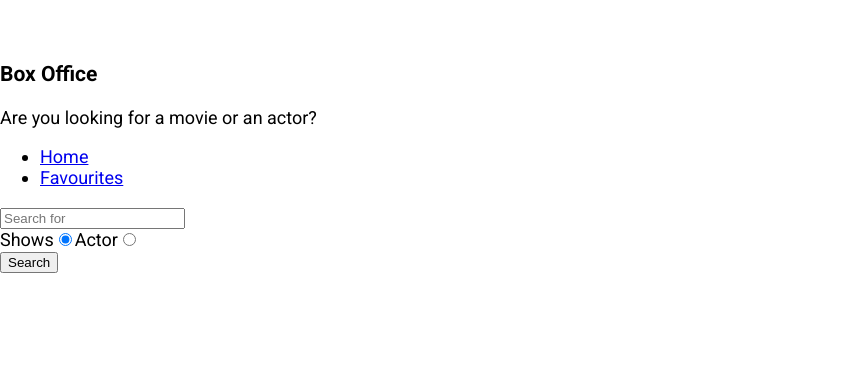
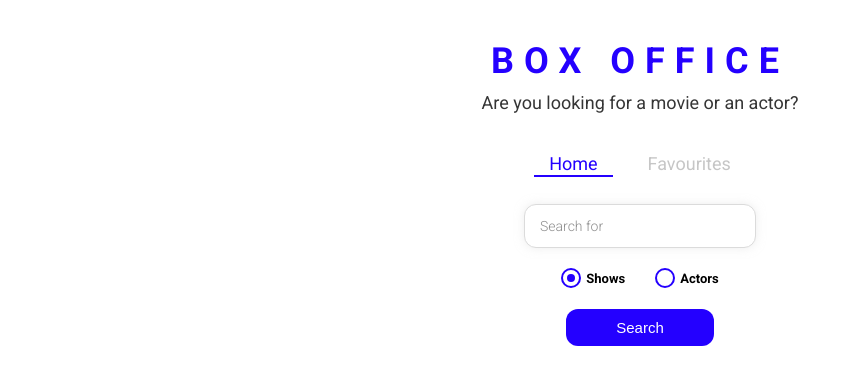
Before and after one commit to Dhrumi-Vakhariya/box-office-app, a React (Create React App) app: page / in a window 1280 px wide. Shown: the top 384 px of the page, without its empty margins (0-861 px from the left). Built offline with nearby package versions, Linux system fonts and the light colour scheme.

Commit message:
Added styled the app

```diff
--- a/src/App.js
+++ b/src/App.js
@@ -2,11 +2,20 @@
 import Home from "./pages/Home";
 import Starred from "./pages/Starred";
 import Show from "./pages/Show";
+import { ThemeProvider } from "styled-components";
+
+const theme = {
+  mainColors: {
+    blue: "#2400ff",
+    gray: "#c6c6c6",
+    dark: "#353535",
+  },
+};
 
 function App() {
   return (
-    <div>
-      <BrowserRouter>
+    <BrowserRouter>
+      <ThemeProvider theme={theme}>
         <Switch>
           <Route exact path="/">
             <Home />
@@ -19,8 +28,8 @@
           </Route>
           <Route>Sorry, the page you visited does not exist.</Route>
         </Switch>
-      </BrowserRouter>
-    </div>
+      </ThemeProvider>
+    </BrowserRouter>
   );
 }
 
--- a/src/components/AppNavConfig.js
+++ b/src/components/AppNavConfig.js
@@ -1,7 +1,7 @@
 import React from "react";
-import { Link } from "react-router-dom";
+import { useLocation } from "react-router-dom";
+import { LinkStyled, NavList } from "../misc/styled";
 
-const AppNavConfig = () => {
 const LINKS = [
   {
     path: "/",
@@ -12,15 +12,23 @@
     title: "Favourites",
   },
 ];
+
+const AppNavConfig = () => {
+  const location = useLocation();
   return (
     <div>
-      <ul>
+      <NavList>
         {LINKS.map(item => (
           <li key={item.path}>
-            <Link to={item.path}>{item.title}</Link>
+            <LinkStyled
+              to={item.path}
+              className={item.path === location.pathname ? "active" : ""}
+            >
+              {item.title}
+            </LinkStyled>
           </li>
         ))}
-      </ul>
+      </NavList>
     </div>
   );
 };
--- /dev/null
+++ b/src/components/CustomRadio.js
@@ -0,0 +1,14 @@
+import React from "react";
+import { RadioWrapper } from "../misc/styled";
+
+const CustomRadio = ({ label, ...restProps }) => {
+  return (
+    <RadioWrapper htmlFor={restProps.id}>
+      {label}
+      <input {...restProps} type="radio" />
+      <span />
+    </RadioWrapper>
+  );
+};
+
+export default CustomRadio;
--- a/src/components/Header.js
+++ b/src/components/Header.js
@@ -1,11 +1,12 @@
 import React from "react";
+import { TitleWrapper } from "../misc/styled";
 
 const Header = ({ title, subtitle }) => {
   return (
-    <div>
-      <h3>{title}</h3>
+    <TitleWrapper>
+      <h1>{title}</h1>
       <p>{subtitle}</p>
-    </div>
+    </TitleWrapper>
   );
 };
 
--- a/src/misc/styled.js
+++ b/src/misc/styled.js
@@ -1,4 +1,5 @@
 import styled from "styled-components";
+import { Link } from "react-router-dom";
 
 export const FlexGrid = styled.div`
   display: flex;
@@ -6,6 +7,96 @@
   flex-wrap: wrap;
 `;
 
+// Home.styled.js
+export const SearchInput = styled.input`
+  display: block;
+  font-family: "Roboto", sans-serif;
+  width: 200px;
+  margin: auto;
+  outline: none;
+  padding: 13px 15px;
+  border: 1px solid #dbdbdb;
+  box-shadow: 0px 0px 10px 0px rgba(219, 219, 219, 0.5);
+  font-size: 14px;
+  border-radius: 12px;
+  color: #8d8d8d;
+
+  &::placeholder {
+    font-weight: 300;
+    color: #8d8d8d;
+  }
+`;
+
+export const RadioInputsWrapper = styled.div`
+  display: flex;
+  justify-content: center;
+  margin: 20px 0;
+
+  div {
+    margin: 0 15px;
+  }
+`;
+
+export const SearchButtonWrapper = styled.div`
+  text-align: center;
+  margin-bottom: 35px;
+
+  button {
+    color: #fff;
+    background-color: ${({ theme }) => theme.mainColors.blue};
+    margin: auto;
+    padding: 10px 50px;
+    font-size: 15px;
+    border: none;
+    outline: none;
+    border-radius: 12px;
+    &:hover {
+      cursor: pointer;
+    }
+  }
+`;
+
+// Navs.styled.js
+export const NavList = styled.ul`
+  display: flex;
+  justify-content: center;
+  list-style: none;
+  margin: 0 0 30px;
+  padding: 0;
+`;
+
+export const LinkStyled = styled(Link)`
+  margin: 0 10px;
+  padding: 3px 15px;
+  position: relative;
+  text-decoration: none;
+  color: ${({ theme }) => theme.mainColors.gray};
+  &.active {
+    color: ${({ theme }) => theme.mainColors.blue};
+    &:after {
+      content: "";
+      position: absolute;
+      display: block;
+      height: 2px;
+      left: 0%;
+      bottom: 0;
+      background-color: ${({ theme }) => theme.mainColors.blue};
+      animation: slide-in 0.3s ease-in forwards;
+      @keyframes slide-in {
+        from {
+          left: 50%;
+          width: 0;
+        }
+        to {
+          left: 0%;
+          width: 100%;
+        }
+      }
+    }
+  }
+`;
+
+//SearchCard.js
 export const SearchCard = styled.div`
   width: 300px;
   height: 100%;
@@ -269,3 +360,74 @@
     }
   }
 `;
+
+// Title.styled.js
+export const TitleWrapper = styled.div`
+  text-align: center;
+  margin: 0 0 40px;
+
+  h1 {
+    color: ${({ theme }) => theme.mainColors.blue};
+    letter-spacing: 10px;
+    text-transform: uppercase;
+    margin: 0 0 10px;
+  }
+
+  p {
+    color: ${({ theme }) => theme.mainColors.dark};
+    margin: 0;
+  }
+`;
+
+// CustomRadio.js
+export const RadioWrapper = styled.label`
+  display: block;
+  position: relative;
+  padding-left: 25px;
+  cursor: pointer;
+  font-size: 13px;
+  user-select: none;
+  font-weight: 700;
+  line-height: 1.65;
+
+  input {
+    position: absolute;
+    opacity: 0;
+    cursor: pointer;
+  }
+
+  span {
+    position: absolute;
+    top: 0;
+    left: 0;
+    height: 16px;
+    width: 16px;
+    background-color: #fff;
+    border: 2px solid ${({ theme }) => theme.mainColors.blue};
+    border-radius: 50%;
+  }
+
+  input:checked ~ span {
+    background-color: #fff;
+    border: 2px solid ${({ theme }) => theme.mainColors.blue};
+  }
+
+  span:after {
+    content: "";
+    position: absolute;
+    display: none;
+  }
+
+  input:checked ~ span:after {
+    display: block;
+  }
+
+  span:after {
+    top: 4px;
+    left: 4px;
+    width: 8px;
+    height: 8px;
+    border-radius: 50%;
+    background: ${({ theme }) => theme.mainColors.blue};
+  }
+`;
--- a/src/pages/Home.js
+++ b/src/pages/Home.js
@@ -4,6 +4,12 @@
 import ActorGrid from "../components/actor/ActorGrid";
 import { apiGet } from "../misc/config";
 import { useLastQuery } from "../misc/custom-hooks";
+import {
+  RadioInputsWrapper,
+  SearchButtonWrapper,
+  SearchInput,
+} from "../misc/styled";
+import CustomRadio from "../components/CustomRadio";
 
 const Home = () => {
   const [input, setInput] = useLastQuery();
@@ -59,38 +65,40 @@
 
   return (
     <MainLayout>
-      <input
+      <SearchInput
         type="text"
         placeholder="Search for"
         onChange={onInputChange}
         value={input}
         onKeyDown={onKeyDown}
       />
-      <div>
-        <label htmlFor="show">
-          Shows
-          <input
-            id="show"
-            type="radio"
+      <RadioInputsWrapper>
+        <div>
+          <CustomRadio
+            label="Shows"
+            id="shows-search"
             value="shows"
             checked={isShowsSearch}
             onChange={onRadioChange}
           />
-        </label>
-        <label htmlFor="actor">
-          Actor
-          <input
-            id="actor"
-            type="radio"
+        </div>
+        <div>
+          <CustomRadio
+            label="Actors"
+            id="actors-search"
             value="people"
             checked={!isShowsSearch}
             onChange={onRadioChange}
           />
-        </label>
-      </div>
-      <button type="button" onClick={onSearch}>
-        Search
-      </button>
+        </div>
+      </RadioInputsWrapper>
+
+      <SearchButtonWrapper>
+        <button type="button" onClick={onSearch}>
+          Search
+        </button>
+      </SearchButtonWrapper>
+
       {renderResults()}
     </MainLayout>
   );
```
Also changed, not shown: src/components/ChildLayout.js (deleted). Lines whose indentation alone changed are shown as unchanged.
